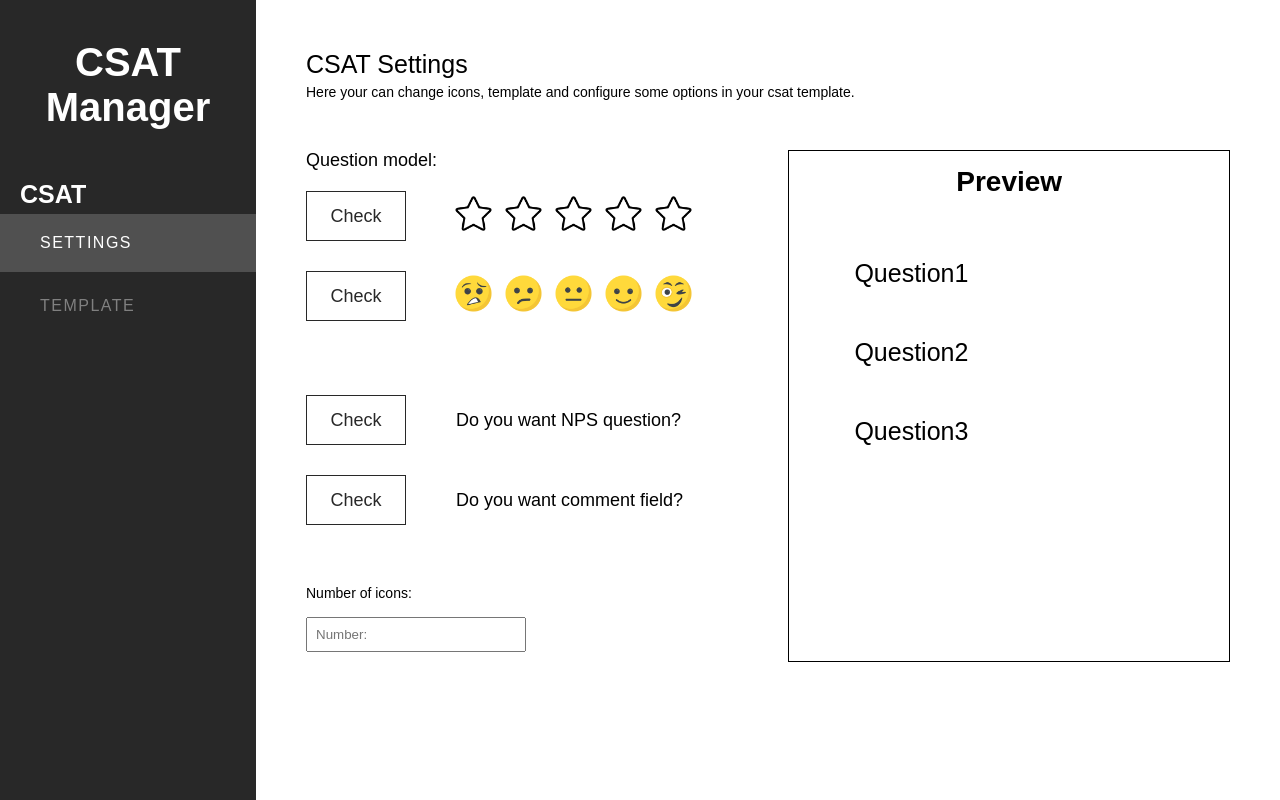
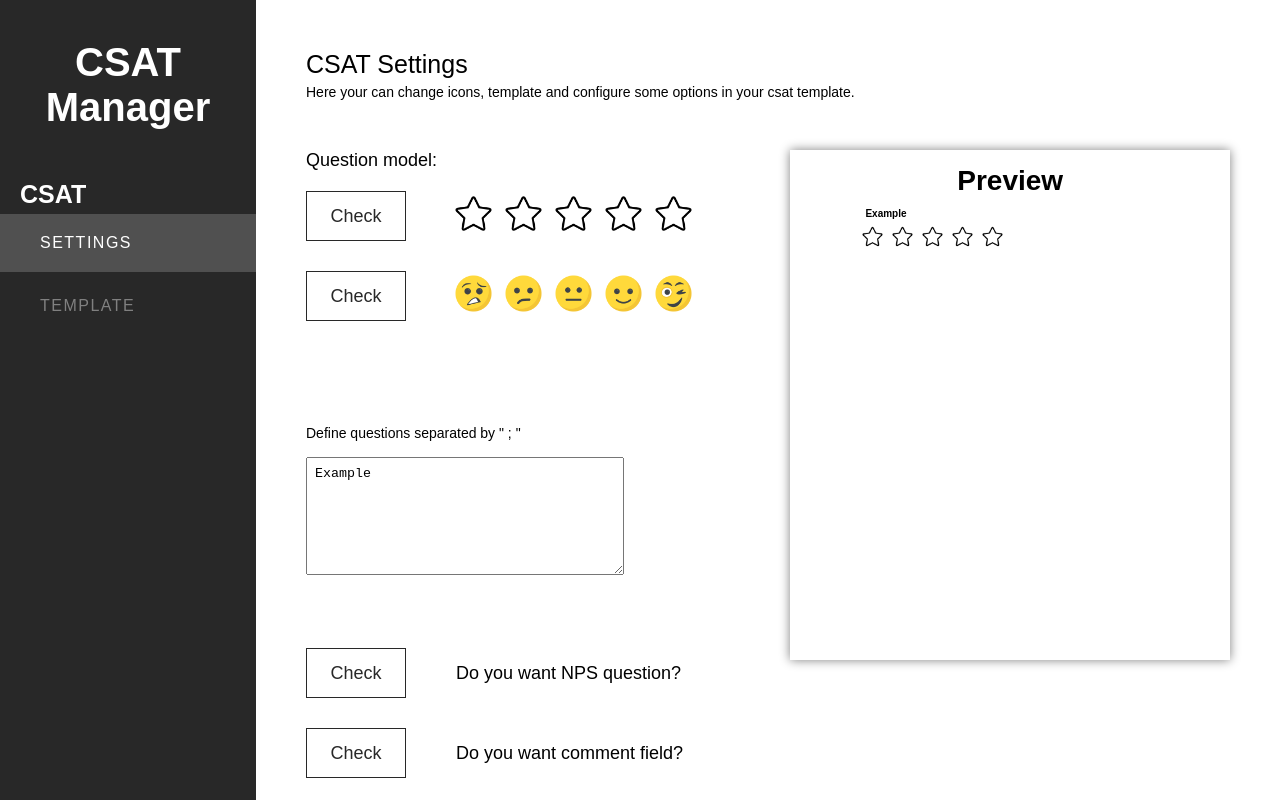
Before and after one commit to caamag/NPS_frontend, a React (Vite) app: page /csat/settings in a window 1280 px wide. Built offline with nearby package versions, Linux system fonts and the light colour scheme.

Commit message:
Adicionando campo de nps, comentário dinamicamente

```diff
--- a/src/components/preview/index.tsx
+++ b/src/components/preview/index.tsx
@@ -1,33 +1,76 @@
 import React from 'react';
 import * as Css from './style'
 
-interface PrevieProps {
+//icons
+import emptyStar from '../../assets/emptyStar.png'
+import badEmoji from '../../assets/pessimo.png'
+import sadEmoji from '../../assets/triste.png'
+import neutralEmoji from '../../assets/neutro.png'
+import happyEmoji from '../../assets/feliz.png'
+import veryHappyEmoji from '../../assets/muito-feliz.png'
+
+interface PreviewProps {
     iconsList: string[];
     numberIcons: string;
     NPS: boolean;
+    NPSTitle?: string;
     comment: boolean;
-    questions?: string[]
+    commentTitle?: string;
+    questions: string;
 }
 
-const Preview: React.FC<PrevieProps> = ({ iconsList, numberIcons, NPS, comment }) => {
+const Preview: React.FC<PreviewProps> = ({
+    iconsList,
+    numberIcons,
+    NPS,
+    NPSTitle,
+    comment,
+    commentTitle,
+    questions
+}) => {
 
-    const questions = ['Question1', 'Question2', 'Question3'];
-    console.log(iconsList);
+    const questionsSplited = questions.split(';')
+    const emojiLis: string[] = [badEmoji, sadEmoji, neutralEmoji, happyEmoji, veryHappyEmoji];
 
 
     return (
         <Css.PreviewContainer>
             <h1 style={{ textAlign: 'center', fontSize: '28px' }}>Preview</h1><br />
 
-            {questions.map((question, index) => (
+            {questionsSplited.length > 0 && questionsSplited.map((question, index) => (
                 <Css.Question>
-                    <h2 key={index}>{question}</h2>
+
+                    <h4 key={index}>{question}</h4>
                     <Css.iconsContainer>
+                        {iconsList.includes('/src/assets/pessimo.png') && iconsList.map((_, index) => (
+                            <img src={emojiLis[index]} alt="" />
+                        ))}
 
-                    </Css.iconsContainer>
+                        {!iconsList.includes('/src/assets/pessimo.png') && Array.from({ length: Number(numberIcons) }, (_, idx) => (
+                            <img src={emptyStar} alt="" key={idx} />
+                        ))}
+                    </Css.iconsContainer><br />
 
                 </Css.Question>
             ))}
+
+            {NPS && <>
+                <Css.Question>
+                    <h4>{NPSTitle}</h4><br />
+                    <Css.iconsContainer>
+                        {Array.from({ length: 11 }, (_, index) => (
+                            <Css.npsBox>{index}</Css.npsBox>
+                        ))}
+                    </Css.iconsContainer>
+                </Css.Question>
+            </>}
+
+            {comment && <>
+                <Css.Question>
+                    <h4>{commentTitle}</h4>
+                    <textarea></textarea>
+                </Css.Question>
+            </>}
 
         </Css.PreviewContainer>
     )
--- a/src/components/preview/style.ts
+++ b/src/components/preview/style.ts
@@ -6,7 +6,7 @@ export const PreviewContainer = styled.div`
     width: 40%;
     top: 150px;
     right: 50px;
-    border: solid 1px black;
+    box-shadow: 0px 0px 10px gray;
     overflow-y: scroll;
     padding: 15px;
 
@@ -23,15 +23,38 @@ export const PreviewContainer = styled.div`
 export const Question = styled.div`
     width: 100%;
     margin: 0 auto;
+
+    h4{
+        margin: 0px 0px 5px 60px;
+    }
+
+    textarea{
+        margin-left: 50px;
+        width: 250px;
+        min-height: 80px;
+    }
 `
 
 export const iconsContainer = styled.div`
     display: flex;
     align-items: center;
     margin-left: 50px;
+    margin-bottom: 20px;
 
     img{
-        width: 40px;
-        height: 40px;
+        width: 25px !important;
+        height: 25px !important;
     }
 `
+
+export const npsBox = styled.div`
+    width: 30px;
+    height: 30px;
+    background-color: red;
+    color: white;
+    font-size: 14px;
+    display: flex;
+    justify-content: center;
+    align-items: center;
+    margin-right: 5px;
+`
--- a/src/pages/settings/index.tsx
+++ b/src/pages/settings/index.tsx
@@ -16,10 +16,13 @@ const Settings = () => {
 
     const buttonData = Array(5).fill(null)
     const [rating, setRating] = useState<number>(0);
-    const [modelIndex, setModelIndex] = useState<number | null>(null);
+    const [modelIndex, setModelIndex] = useState<number | null>(null)
     const [npsQuestion, setNpsQuestion] = useState<boolean>(false)
     const [comment, setComment] = useState<boolean>(false)
-    const [numberIcons, setNumberIcons] = useState<string>('')
+    const [numberIcons, setNumberIcons] = useState<string>('5')
+    const [questions, setQuestions] = useState<string>('Example')
+    const [npsTitle, setNPSTitle] = useState<string>('')
+    const [commentTitle, setCommentTitle] = useState<string>()
 
     const emojiLis: string[] = [badEmoji, sadEmoji, neutralEmoji, happyEmoji, veryHappyEmoji]
     const icons = modelIndex === 1 ? [emptyStar, yellowStar] : emojiLis;
@@ -76,6 +79,31 @@ const Settings = () => {
                 </div>
             </Css.QuestionModel><br /><br /><br /><br />
 
+            <Css.SettingsForm>
+                {modelIndex === 1 && <>
+                    <label>
+                        Number of icons: <br /><br />
+                        <input
+                            type="text"
+                            placeholder='Number:'
+                            value={numberIcons}
+                            onChange={(e) => { setNumberIcons(e.target.value) }}
+                            required
+                        />
+                    </label><br /><br /><br /><br />
+                </>}
+
+                <label>
+                    Define questions separated by " ; "<br /><br />
+                    <textarea
+                        value={questions}
+                        placeholder='Define questions:'
+                        onChange={(e) => { setQuestions(e.target.value) }}
+                        required
+                    ></textarea>
+                </label>
+            </Css.SettingsForm>
+
             <Css.QuestionModel>
                 <Button
                     width='100px'
@@ -85,6 +113,15 @@ const Settings = () => {
                 </Button>
                 <h3>Do you want NPS question?</h3>
             </Css.QuestionModel>
+
+            {npsQuestion && <input
+                style={{ marginLeft: '50px', padding: '5px' }}
+                type="text"
+                placeholder='Insert the NPS title:'
+                required
+                value={npsTitle}
+                onChange={(e) => { setNPSTitle(e.target.value) }}
+            />}
 
             <Css.QuestionModel>
                 <Button
@@ -96,23 +133,23 @@ const Settings = () => {
                 <h3>Do you want comment field?</h3>
             </Css.QuestionModel>
 
-            <Css.SettingsForm>
-                <label>
-                    Number of icons: <br /><br />
-                    <input
-                        type="text"
-                        placeholder='Number:'
-                        value={numberIcons}
-                        onChange={(e) => { setNumberIcons(e.target.value) }}
-                    />
-                </label><br /><br />
-            </Css.SettingsForm>
+            {comment && <input
+                style={{ marginLeft: '50px', padding: '5px' }}
+                type="text"
+                placeholder='Insert the comment title:'
+                required
+                value={commentTitle}
+                onChange={(e) => { setCommentTitle(e.target.value) }}
+            />}
 
             <Preview
                 iconsList={icons ? icons : [emptyStar, yellowStar]}
                 numberIcons={numberIcons}
-                NPS={true}
-                comment={true}
+                NPS={npsQuestion}
+                comment={comment}
+                questions={questions}
+                NPSTitle={npsTitle}
+                commentTitle={commentTitle}
             />
         </Css.SettingsContainer >
     )
--- a/src/pages/settings/style.ts
+++ b/src/pages/settings/style.ts
@@ -71,4 +71,10 @@ export const SettingsForm = styled.form`
     input[type='checkbox']{
         margin: 20px;
     }
+
+    textarea{
+        width: 300px;
+        padding: 8px;
+        min-height: 100px;
+    }
 `;
```
